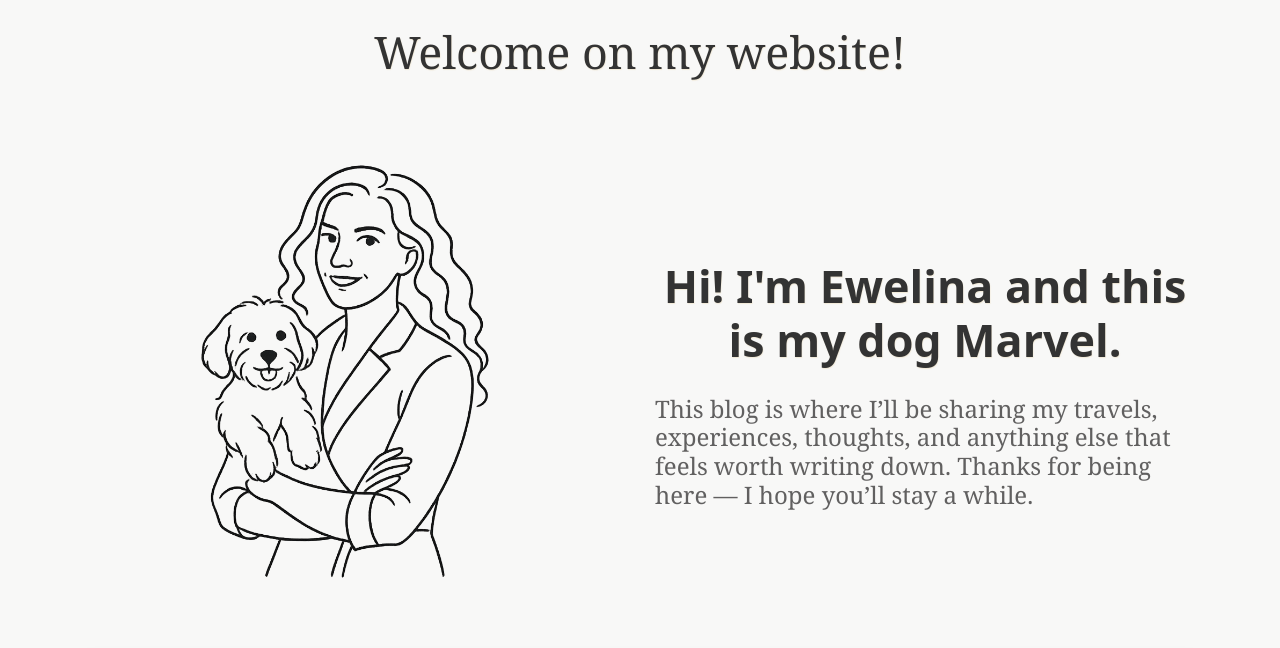
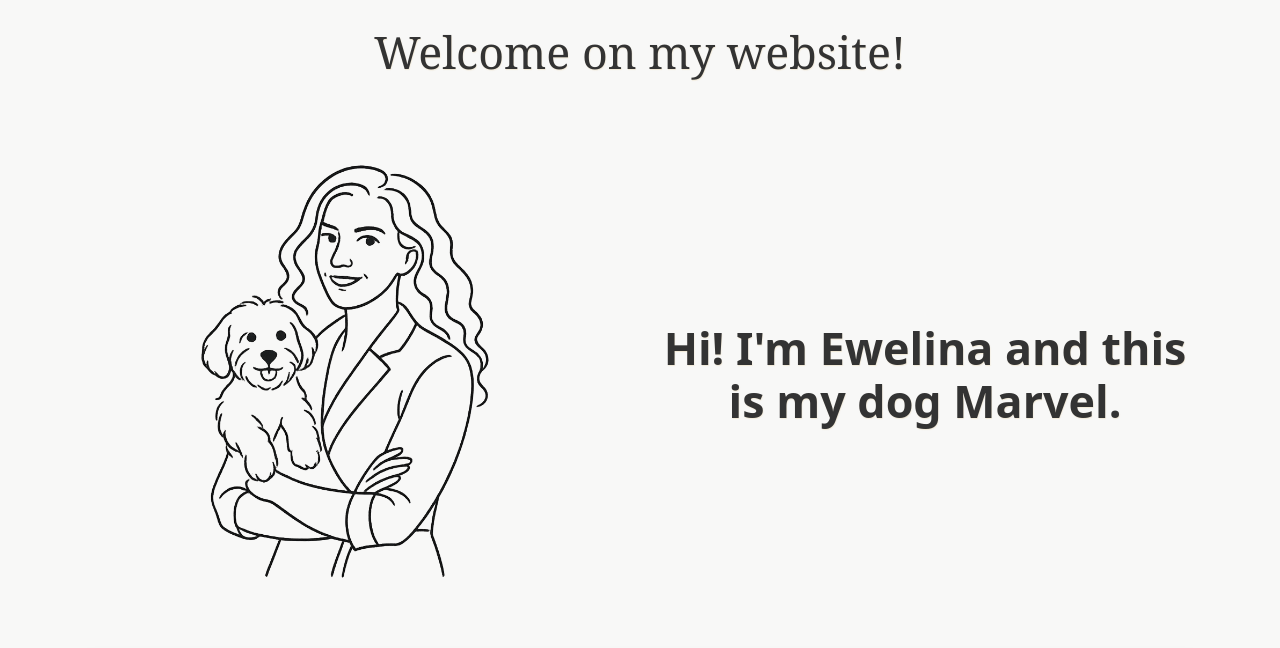
Before and after one commit to pewcia/Travel_blog, a plain HTML site: page index.html in a window 1280 px wide. Shown: the part 115-763 px from the top of the page. Drawn offline with nearby package versions, Linux system fonts and the light colour scheme; a web font is replaced by a local one.

Commit message:
Small content changes

```diff
--- a/index.html
+++ b/index.html
@@ -71,10 +71,6 @@
         <div class="col-md-6 justify-content-center align-self-center">
             <h2 class="oleo-script-swash-caps-bold">Hi! I'm Ewelina and this is my dog Marvel.
            </h2>
-           <h3 >
-            This blog is where I’ll be sharing my travels, experiences, thoughts, and anything else that feels worth writing down.
-            Thanks for being here — I hope you’ll stay a while.
-           </h3>
         </div>
     </div>
     <h4> <a href="/gallery.html" class="home_page_link">Gallery </a></h4>
```
Also changed, not shown: blog.html (+2 -1 lines).
